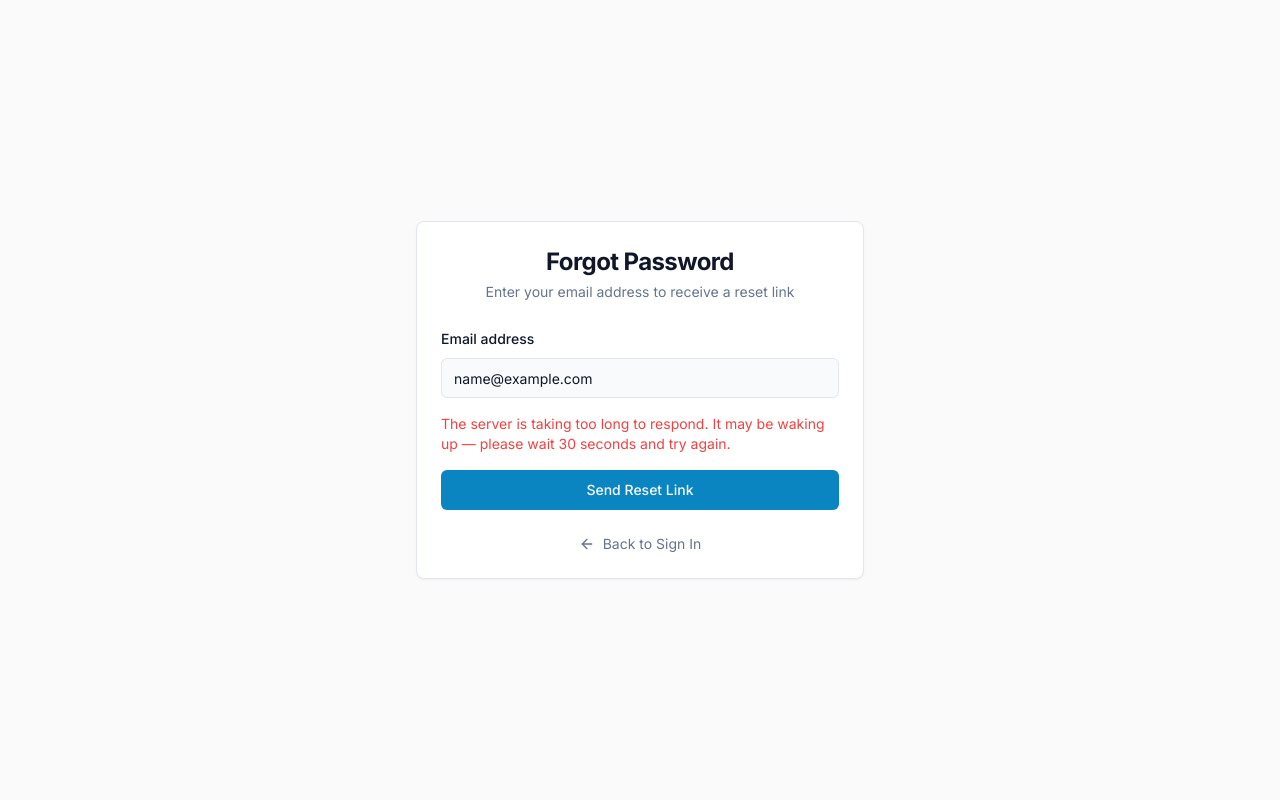
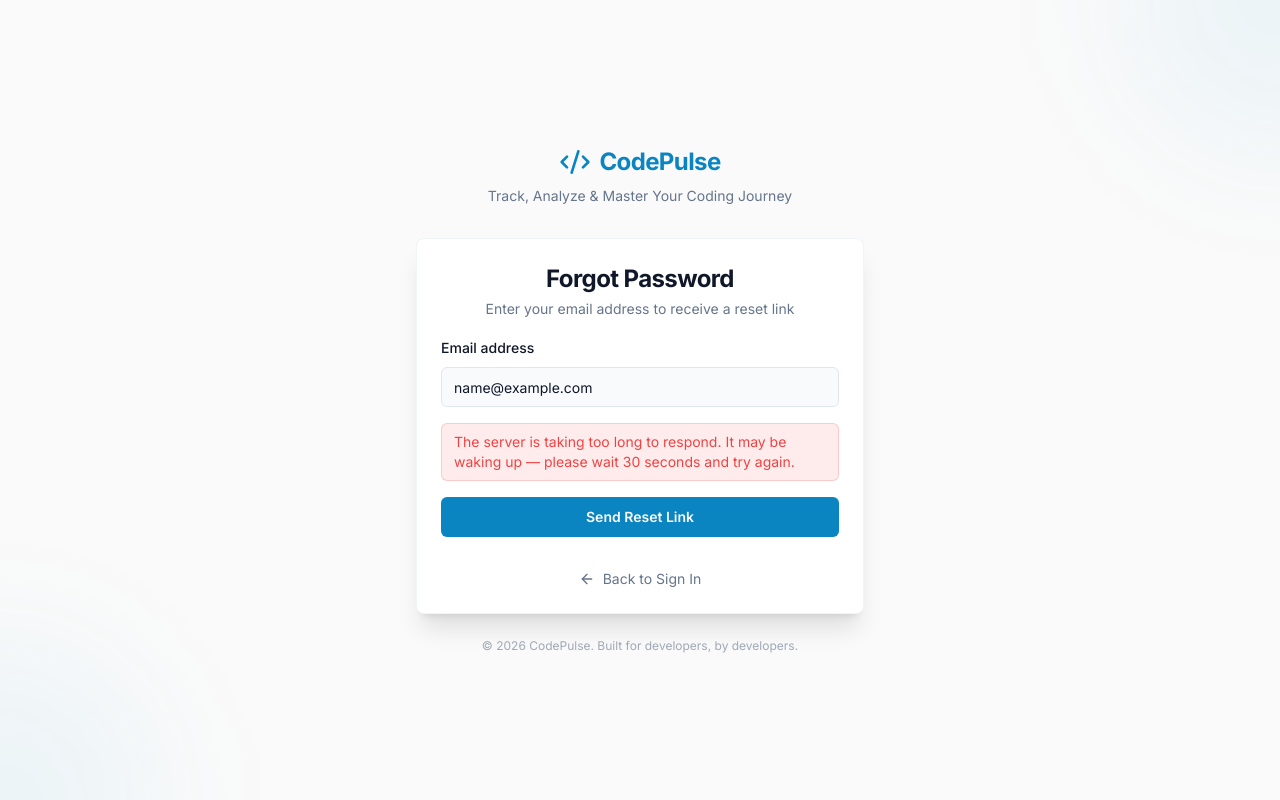
Before and after one commit to klu2300031662/CodePulse, a Next.js app in the folder frontend/: page /forgot-password in a window 1280 px wide. Both pictures are taken after typing "name@example.com" into the empty fields and a click on the button "Send Reset Link". Built offline with nearby package versions, Linux system fonts and the light colour scheme; no server answers.

Commit message:
Committed mail

```diff
--- a/frontend/src/app/(auth)/forgot-password/page.tsx
+++ b/frontend/src/app/(auth)/forgot-password/page.tsx
@@ -1,12 +1,12 @@
 "use client"
 
-import { useState } from 'react';
+import { useState, useEffect } from 'react';
 import Link from 'next/link';
 import { Button } from '@/components/ui/button';
 import { Input } from '@/components/ui/input';
 import { Label } from '@/components/ui/label';
 import { Card, CardHeader, CardTitle, CardDescription, CardContent, CardFooter } from '@/components/ui/card';
-import { ArrowLeft, CheckCircle2, Mail } from 'lucide-react';
+import { ArrowLeft, CheckCircle2, Mail, Code2, Clock, RefreshCw } from 'lucide-react';
 import { AuthService } from '@/lib/api/auth.service';
 
 export default function ForgotPasswordPage() {
@@ -14,6 +14,16 @@ export default function ForgotPasswordPage() {
   const [error, setError] = useState('');
   const [isLoading, setIsLoading] = useState(false);
   const [isSuccess, setIsSuccess] = useState(false);
+  const [cooldown, setCooldown] = useState(0);
+
+  // Cooldown timer to prevent spamming
+  useEffect(() => {
+    if (cooldown <= 0) return;
+    const timer = setInterval(() => {
+      setCooldown((prev) => prev - 1);
+    }, 1000);
+    return () => clearInterval(timer);
+  }, [cooldown]);
 
   const handleSubmit = async (e: React.FormEvent) => {
     e.preventDefault();
@@ -23,6 +33,7 @@ export default function ForgotPasswordPage() {
     try {
       await AuthService.forgotPassword({ email });
       setIsSuccess(true);
+      setCooldown(60); // 60-second cooldown before allowing resend
     } catch (err: any) {
       setError(err.response?.data?.message || err.message || 'Something went wrong.');
     } finally {
@@ -30,10 +41,39 @@ export default function ForgotPasswordPage() {
     }
   };
 
+  const handleResend = async () => {
+    if (cooldown > 0) return;
+    setIsLoading(true);
+    try {
+      await AuthService.forgotPassword({ email });
+      setCooldown(60);
+    } catch (err: any) {
+      setError(err.response?.data?.message || err.message || 'Failed to resend. Please try again.');
+    } finally {
+      setIsLoading(false);
+    }
+  };
+
   return (
     <div className="flex min-h-screen items-center justify-center bg-zinc-50 dark:bg-zinc-950 p-4">
-      <Card className="w-full max-w-md">
-        <CardHeader className="space-y-1 text-center">
+      {/* Decorative floating elements */}
+      <div className="pointer-events-none fixed inset-0 overflow-hidden">
+        <div className="absolute -top-40 -right-40 h-80 w-80 rounded-full bg-primary/5 blur-3xl" />
+        <div className="absolute -bottom-40 -left-40 h-80 w-80 rounded-full bg-primary/5 blur-3xl" />
+      </div>
+
+      <div className="relative w-full max-w-md">
+        {/* Logo / Brand */}
+        <div className="mb-8 flex flex-col items-center gap-2">
+          <div className="flex items-center gap-2 text-primary">
+            <Code2 className="h-8 w-8" />
+            <span className="text-2xl font-bold tracking-tight">CodePulse</span>
+          </div>
+          <p className="text-sm text-muted-foreground">Track, Analyze & Master Your Coding Journey</p>
+        </div>
+
+        <Card className="border-border/50 shadow-xl backdrop-blur-sm">
+          <CardHeader className="space-y-1 text-center pb-4">
             <CardTitle className="text-2xl font-bold tracking-tight">Forgot Password</CardTitle>
             <CardDescription>Enter your email address to receive a reset link</CardDescription>
           </CardHeader>
@@ -51,18 +91,49 @@ export default function ForgotPasswordPage() {
                 <div className="w-full mt-4 p-4 rounded-xl border border-zinc-200 dark:border-white/[0.08] bg-zinc-50 dark:bg-white/[0.02] space-y-2">
                   <div className="flex items-center gap-2">
                     <Mail className="h-4 w-4 text-violet-500" />
-                  <span className="text-xs font-semibold text-zinc-500 dark:text-zinc-400 uppercase tracking-wider">Tips</span>
+                    <span className="text-xs font-semibold text-zinc-500 dark:text-zinc-400 uppercase tracking-wider">Important</span>
                   </div>
                   <ul className="text-xs text-zinc-500 dark:text-zinc-400 space-y-1.5 pl-6 list-disc">
+                    <li>Email may take <strong>up to 5 minutes</strong> to arrive</li>
+                    <li>Check your <strong>spam/junk folder</strong> if you don&apos;t see it</li>
                     <li>The link expires in <strong>1 hour</strong></li>
-                  <li>Check your <strong>spam/junk folder</strong> if you don&apos;t see it</li>
-                  <li>Make sure you entered the correct email address</li>
+                    <li><strong>Don&apos;t request multiple times</strong> — wait for the email to arrive</li>
                   </ul>
                 </div>
 
-              <Link href="/login" className="mt-4 block w-full">
-                <Button className="w-full mt-2">Go to Login</Button>
+                {/* Resend button with cooldown */}
+                <div className="w-full mt-2 flex flex-col gap-2">
+                  <Button
+                    variant="outline"
+                    className="w-full"
+                    onClick={handleResend}
+                    disabled={cooldown > 0 || isLoading}
+                  >
+                    {cooldown > 0 ? (
+                      <span className="flex items-center gap-2">
+                        <Clock className="h-4 w-4" />
+                        Resend available in {cooldown}s
+                      </span>
+                    ) : isLoading ? (
+                      <span className="flex items-center gap-2">
+                        <RefreshCw className="h-4 w-4 animate-spin" />
+                        Resending...
+                      </span>
+                    ) : (
+                      <span className="flex items-center gap-2">
+                        <RefreshCw className="h-4 w-4" />
+                        Resend Email
+                      </span>
+                    )}
+                  </Button>
+                  <Link href="/login" className="block w-full">
+                    <Button className="w-full">Go to Login</Button>
                   </Link>
+                </div>
+
+                {error && (
+                  <p className="text-sm text-destructive mt-2">{error}</p>
+                )}
               </div>
             ) : (
               <form onSubmit={handleSubmit} className="space-y-4">
@@ -75,23 +146,34 @@ export default function ForgotPasswordPage() {
                     value={email}
                     onChange={(e) => setEmail(e.target.value)}
                     required
+                    className="transition-all duration-200 focus:ring-2 focus:ring-primary/20"
                   />
                 </div>
-              {error && <p className="text-sm text-destructive">{error}</p>}
-              <Button type="submit" className="w-full" disabled={isLoading}>
+                {error && (
+                  <div className="rounded-md bg-destructive/10 border border-destructive/20 px-3 py-2">
+                    <p className="text-sm text-destructive">{error}</p>
+                  </div>
+                )}
+                <Button type="submit" className="w-full font-semibold transition-all duration-200 hover:shadow-lg hover:shadow-primary/25" disabled={isLoading}>
                   {isLoading ? "Sending..." : "Send Reset Link"}
                 </Button>
               </form>
             )}
           </CardContent>
-        <CardFooter className="flex flex-col space-y-2 text-center text-sm">
+          <CardFooter className="flex flex-col space-y-2 text-center text-sm pt-2">
             {!isSuccess && (
-            <Link href="/login" className="flex items-center justify-center text-muted-foreground hover:text-primary">
+              <Link href="/login" className="flex items-center justify-center text-muted-foreground hover:text-primary transition-colors">
                 <ArrowLeft className="mr-2 h-4 w-4" /> Back to Sign In
               </Link>
             )}
           </CardFooter>
         </Card>
+
+        {/* Bottom subtle branding */}
+        <p className="mt-6 text-center text-xs text-muted-foreground/60">
+          © 2026 CodePulse. Built for developers, by developers.
+        </p>
+      </div>
     </div>
   );
 }
```
Lines whose indentation alone changed are shown as unchanged.
